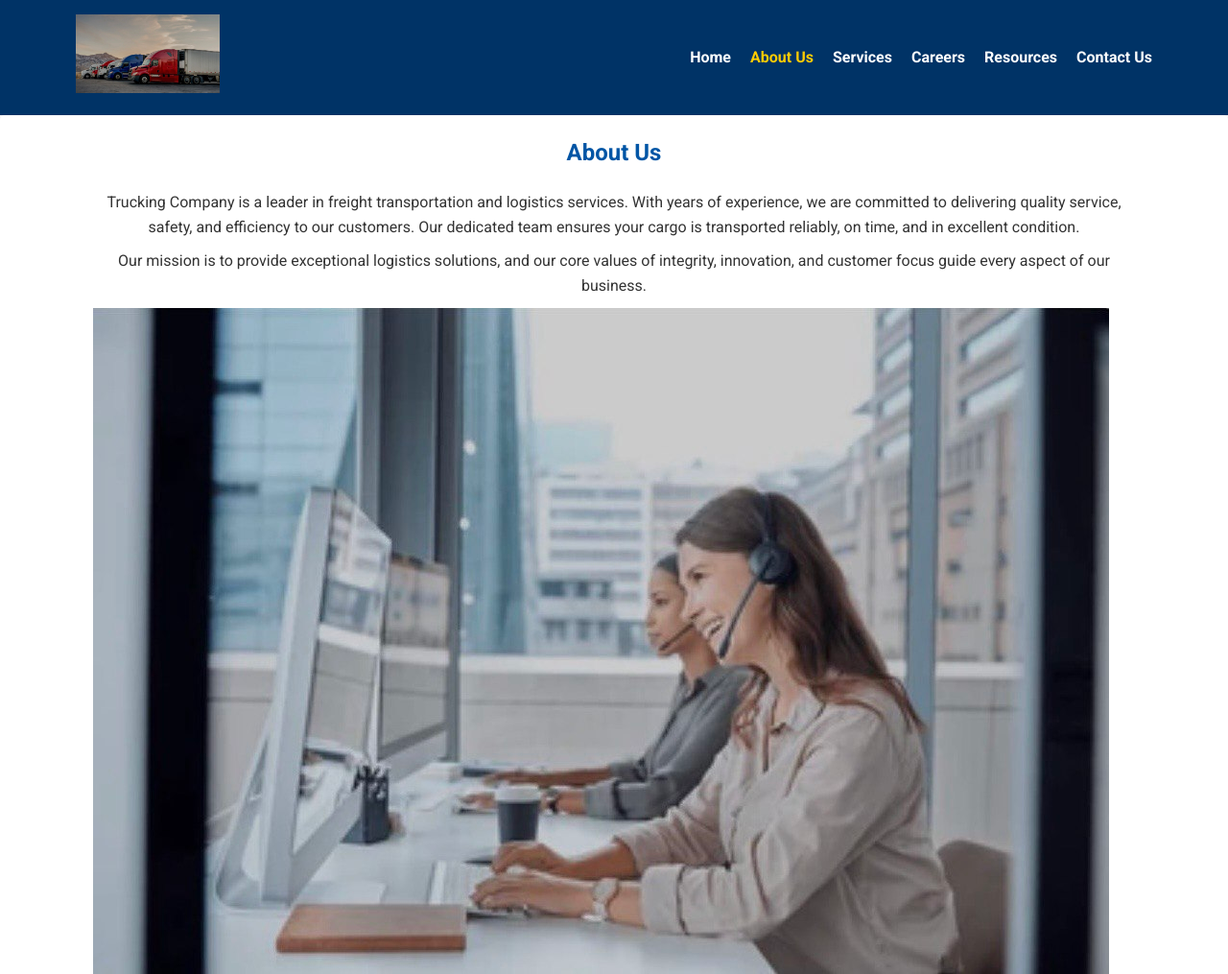
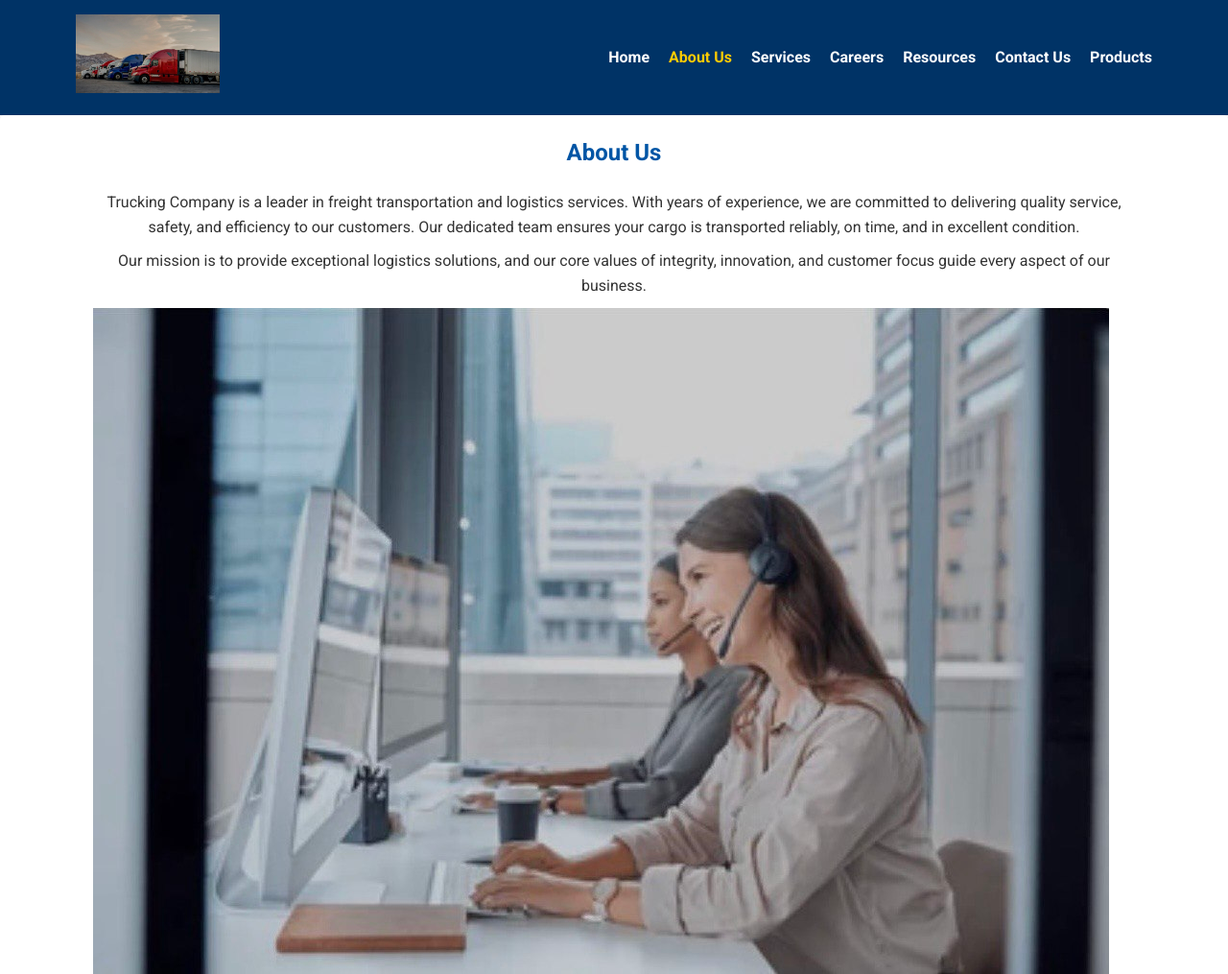
Before and after one commit to samiher1/My-First-Project, a plain HTML site: page about.html in a window 1280 px wide. Shown: the top 1015 px of the page at 96% size. Drawn offline with Linux system fonts and the light colour scheme.

Commit message:
Final Commit.

```diff
--- a/about.html
+++ b/about.html
@@ -24,6 +24,7 @@
           <li><a href="careers.html">Careers</a></li>
           <li><a href="resources.html">Resources</a></li>
           <li><a href="contact.html">Contact Us</a></li>
+          <li><a href="product.html">Products</a></li>
         </ul>
       </nav>
     </div>
```
Also changed, not shown: careers.html (+1 -0 lines), contact.html (+1 -0 lines), index.html (+1 -0 lines), resources.html (+1 -0 lines), services.html (+1 -0 lines).
